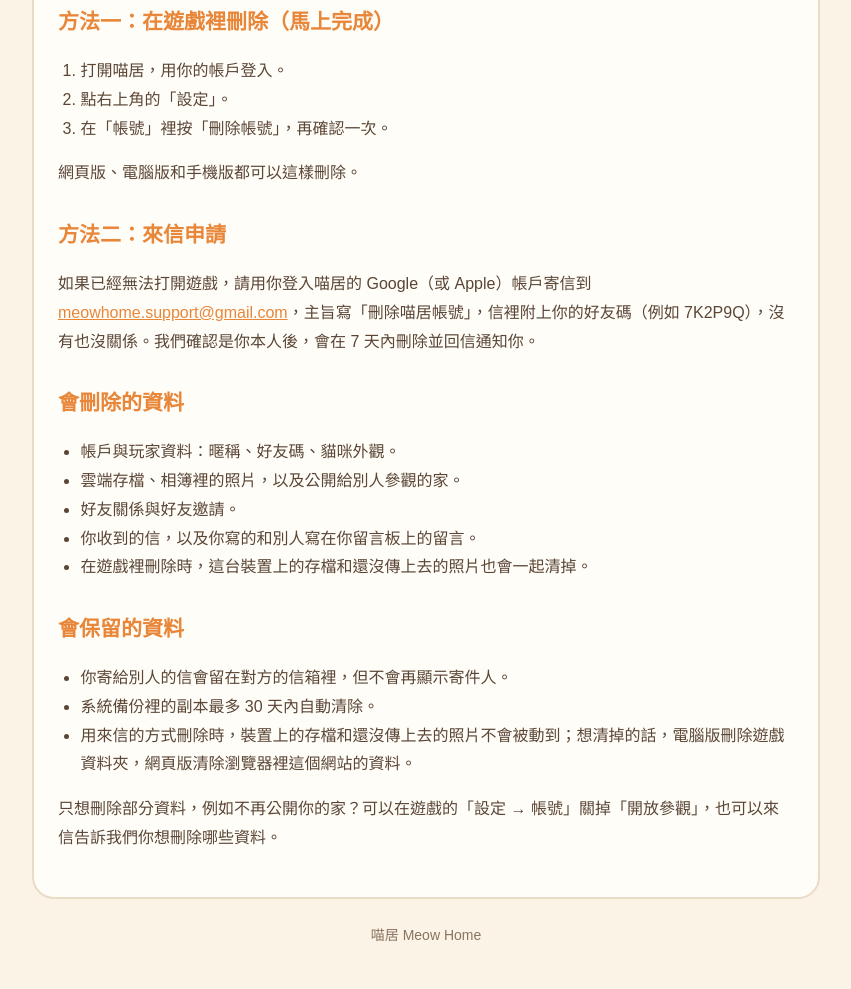
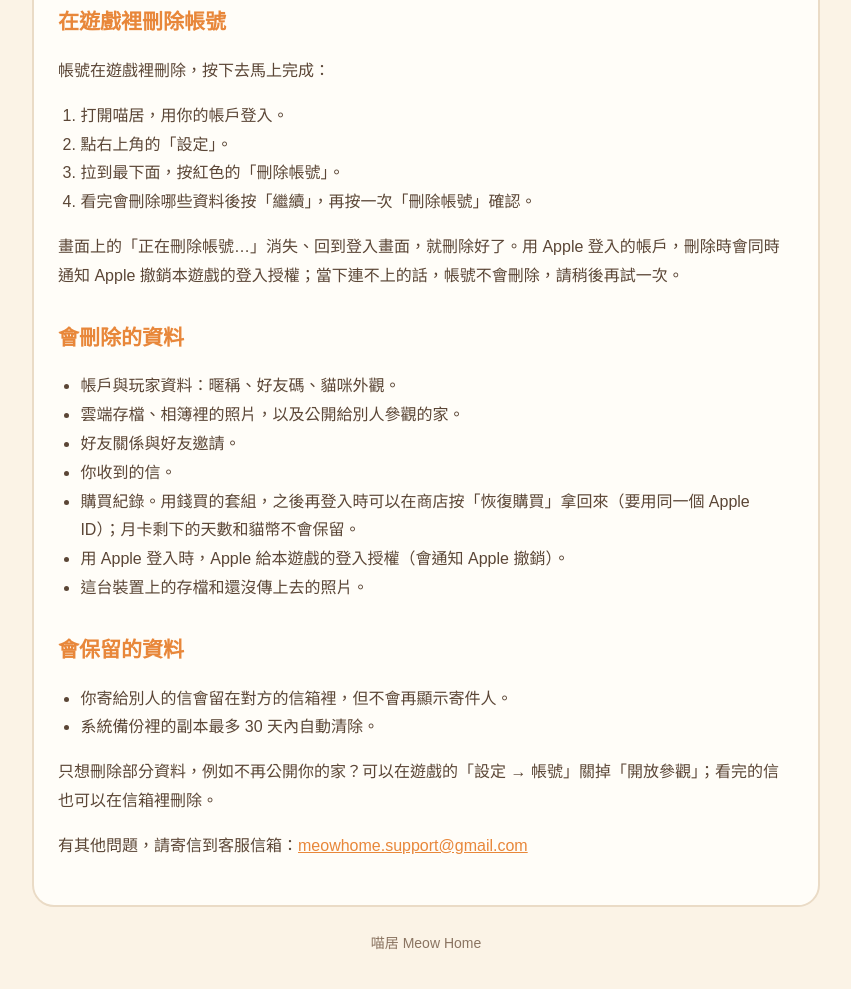
Before and after one commit to doublewei0724/doublewei0724.github.io, a plain HTML site: page delete-account.html in a window 1280 px wide. Shown: the part 315-1304 px from the top of the page, without its empty margins (214-1065 px from the left). Drawn offline with Linux system fonts and the light colour scheme.

Commit message:
官網 2026-11-26

```diff
--- a/delete-account.html
+++ b/delete-account.html
@@ -20,32 +20,33 @@
     <h1>刪除喵居帳號與資料</h1>
     <p class="muted">喵居 Meow Home・喵居開發團隊（DoubleWei）</p>
 
-    <h2>方法一：在遊戲裡刪除（馬上完成）</h2>
+    <h2>在遊戲裡刪除帳號</h2>
+    <p>帳號在遊戲裡刪除，按下去馬上完成：</p>
     <ol>
       <li>打開喵居，用你的帳戶登入。</li>
       <li>點右上角的「設定」。</li>
-      <li>在「帳號」裡按「刪除帳號」，再確認一次。</li>
+      <li>拉到最下面，按紅色的「刪除帳號」。</li>
+      <li>看完會刪除哪些資料後按「繼續」，再按一次「刪除帳號」確認。</li>
     </ol>
-    <p>網頁版、電腦版和手機版都可以這樣刪除。</p>
-
-    <h2>方法二：來信申請</h2>
-    <p>如果已經無法打開遊戲，請用你登入喵居的 Google（或 Apple）帳戶寄信到 <a href="mailto:meowhome.support@gmail.com?subject=%E5%88%AA%E9%99%A4%E5%96%B5%E5%B1%85%E5%B8%B3%E8%99%9F">meowhome.support@gmail.com</a>，主旨寫「刪除喵居帳號」，信裡附上你的好友碼（例如 7K2P9Q），沒有也沒關係。我們確認是你本人後，會在 7 天內刪除並回信通知你。</p>
+    <p>畫面上的「正在刪除帳號…」消失、回到登入畫面，就刪除好了。用 Apple 登入的帳戶，刪除時會同時通知 Apple 撤銷本遊戲的登入授權；當下連不上的話，帳號不會刪除，請稍後再試一次。</p>
 
     <h2>會刪除的資料</h2>
     <ul>
       <li>帳戶與玩家資料：暱稱、好友碼、貓咪外觀。</li>
       <li>雲端存檔、相簿裡的照片，以及公開給別人參觀的家。</li>
       <li>好友關係與好友邀請。</li>
-      <li>你收到的信，以及你寫的和別人寫在你留言板上的留言。</li>
-      <li>在遊戲裡刪除時，這台裝置上的存檔和還沒傳上去的照片也會一起清掉。</li>
+      <li>你收到的信。</li>
+      <li>購買紀錄。用錢買的套組，之後再登入時可以在商店按「恢復購買」拿回來（要用同一個 Apple ID）；月卡剩下的天數和貓幣不會保留。</li>
+      <li>用 Apple 登入時，Apple 給本遊戲的登入授權（會通知 Apple 撤銷）。</li>
+      <li>這台裝置上的存檔和還沒傳上去的照片。</li>
     </ul>
     <h2>會保留的資料</h2>
     <ul>
       <li>你寄給別人的信會留在對方的信箱裡，但不會再顯示寄件人。</li>
       <li>系統備份裡的副本最多 30 天內自動清除。</li>
-      <li>用來信的方式刪除時，裝置上的存檔和還沒傳上去的照片不會被動到；想清掉的話，電腦版刪除遊戲資料夾，網頁版清除瀏覽器裡這個網站的資料。</li>
     </ul>
-    <p>只想刪除部分資料，例如不再公開你的家？可以在遊戲的「設定 → 帳號」關掉「開放參觀」，也可以來信告訴我們你想刪除哪些資料。</p>
+    <p>只想刪除部分資料，例如不再公開你的家？可以在遊戲的「設定 → 帳號」關掉「開放參觀」；看完的信也可以在信箱裡刪除。</p>
+    <p>有其他問題，請寄信到客服信箱：<a href="mailto:meowhome.support@gmail.com">meowhome.support@gmail.com</a></p>
   </article>
   <footer class="muted">喵居 Meow Home</footer>
 </div>
```
Also changed, not shown: index.html (+2 -2 lines), privacy.html (+8 -8 lines), support.html (+2 -2 lines), terms.html (+1 -1 lines).
